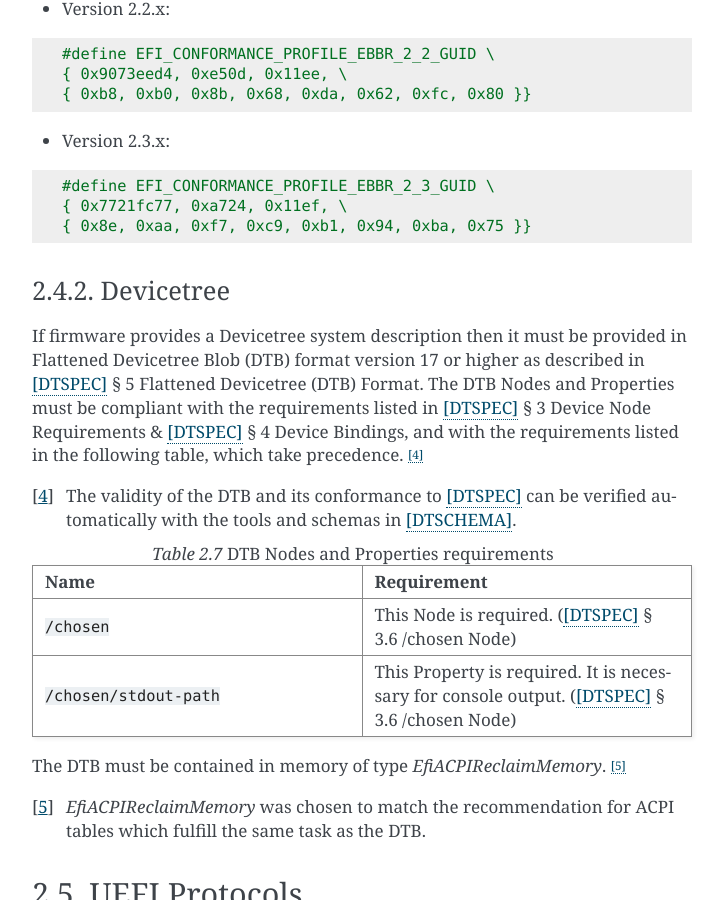
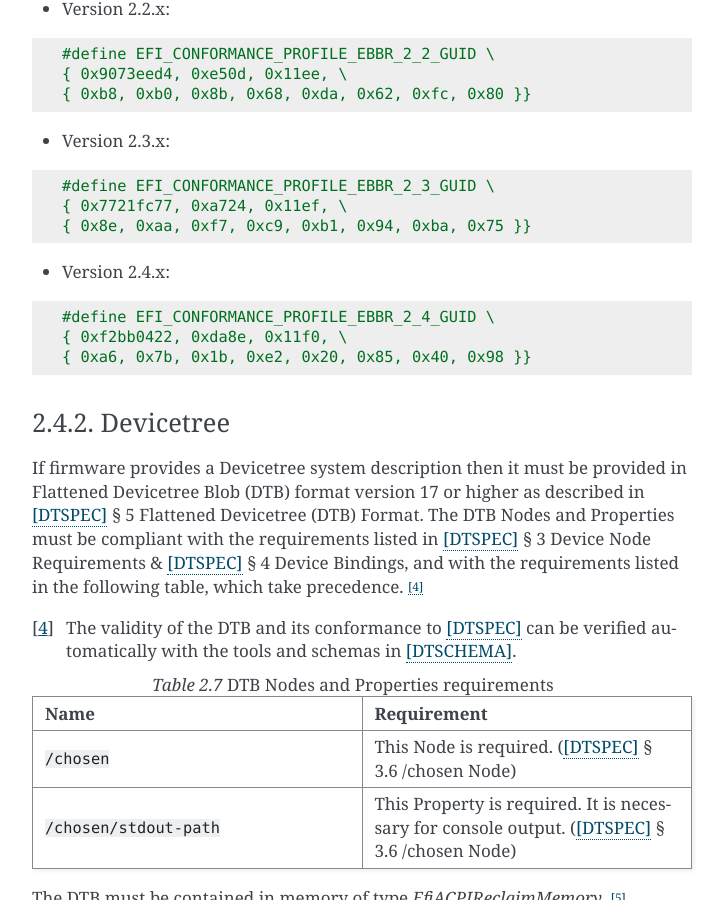
Before and after one commit to ARM-software/ebbr, a Sphinx documentation site: the page built from source/chapter2-uefi.rst, in a window 1280 px wide and 900 px high, scrolled down 7910 px. Shown: the whole window, without its empty margins (388-1112 px from the left). Built offline with Sphinx 7.4.7, drawn with Linux system fonts in a browser that asks for light colours.

Commit message:
chapter2: provision conformance profile 2.4 guid
Add an EFI Conformance Profile Table GUID to indicate compliance with
the future versions 2.4.x of this specification.

Signed-off-by: Vincent Stehlé <vincent.stehle@arm.com>

```diff
--- a/source/chapter2-uefi.rst
+++ b/source/chapter2-uefi.rst
@@ -375,6 +375,14 @@ specification [#VersionsNote]_.
     #define EFI_CONFORMANCE_PROFILE_EBBR_2_3_GUID \
     { 0x7721fc77, 0xa724, 0x11ef, \
     { 0x8e, 0xaa, 0xf7, 0xc9, 0xb1, 0x94, 0xba, 0x75 }}
+
+- Version 2.4.x:
+
+.. code-block:: c
+
+    #define EFI_CONFORMANCE_PROFILE_EBBR_2_4_GUID \
+    { 0xf2bb0422, 0xda8e, 0x11f0, \
+    { 0xa6, 0x7b, 0x1b, 0xe2, 0x20, 0x85, 0x40, 0x98 }}
 
 Devicetree
 ----------
```
